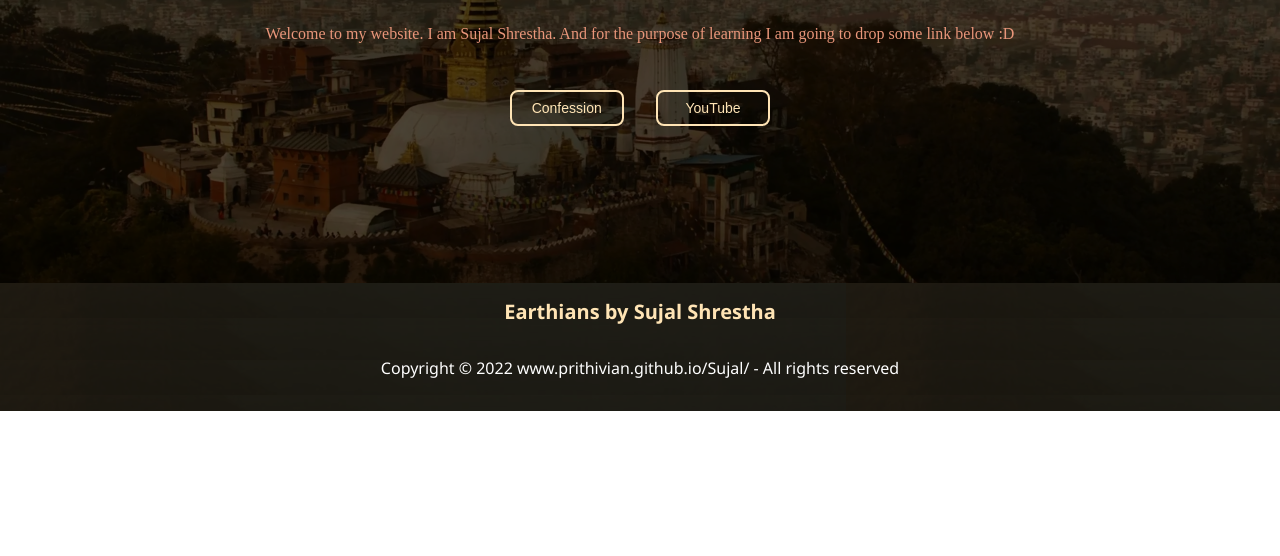
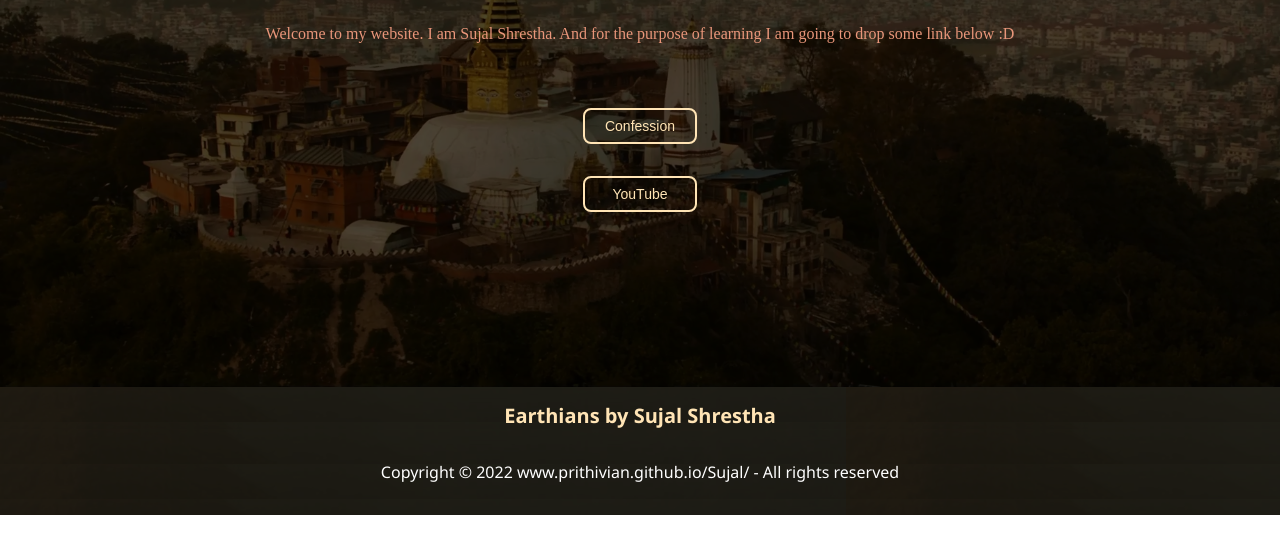
Before and after one commit to Prithivian/Sujal, a plain HTML site: page index.html in a window 1280 px wide. Shown: the part 244-800 px from the top of the page. Drawn offline with Linux system fonts and the light colour scheme.

Commit message:
Update style.css

```diff
--- a/style.css
+++ b/style.css
@@ -188,6 +188,10 @@
     #search{
         width: 100%;
     }
+    .buttons{
+        flex-direction: column;
+
+    }
     .logo{
         width: 50%;
         justify-content:initial;
```
